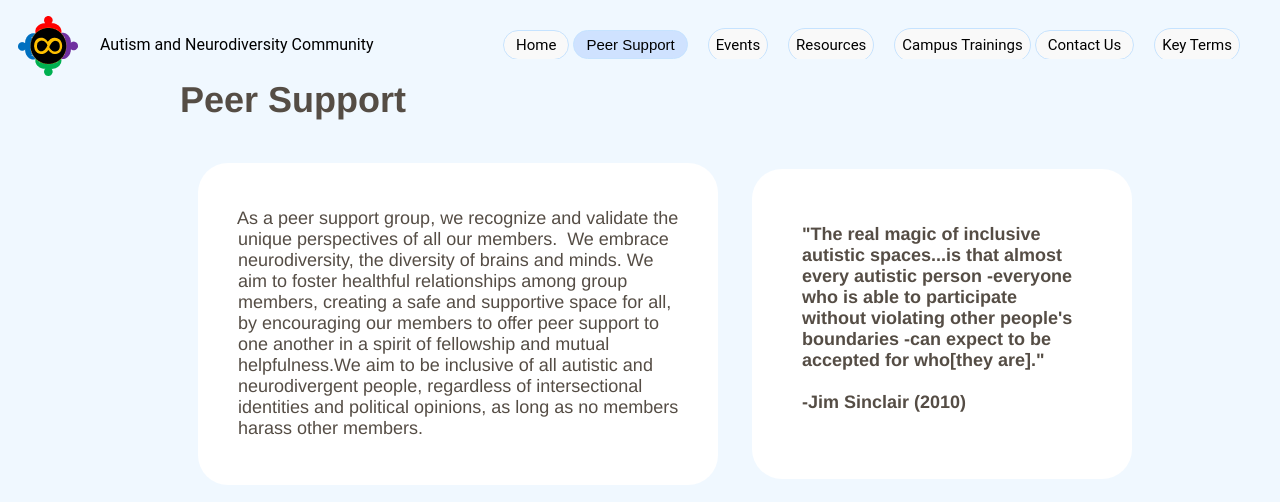
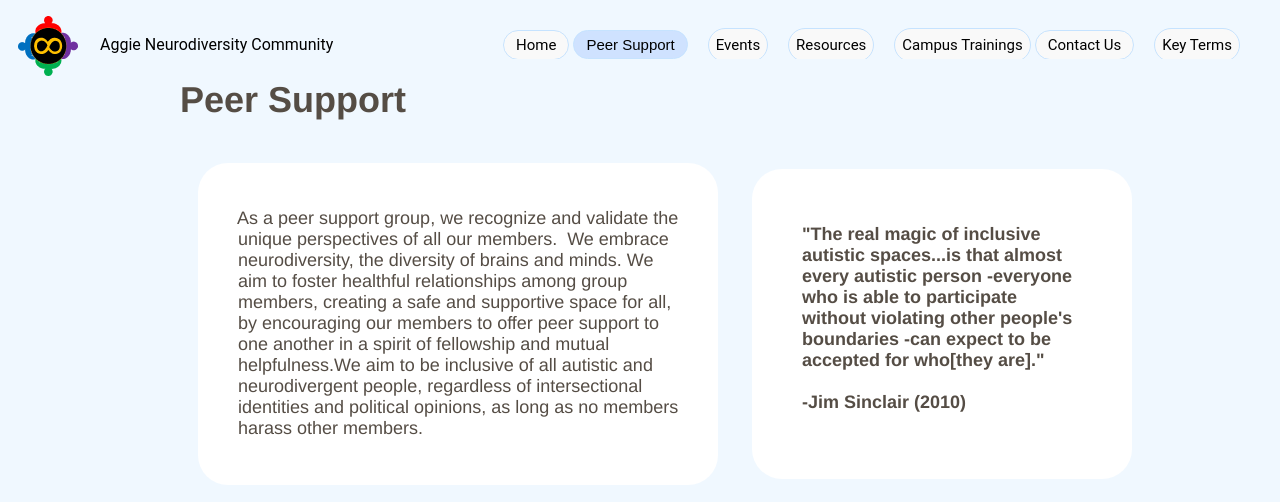
Before and after one commit to Autism-Neurodiversity-Community-UCD/ancwebsite, a Flask app: page /peersupport in a window 1280 px wide. Shown: the top 502 px of the page. Run offline with Flask 2, Linux system fonts and the light colour scheme.

Commit message:
Update ANCpeersupport.html

```diff
--- a/templates/ANCpeersupport.html
+++ b/templates/ANCpeersupport.html
@@ -9,7 +9,7 @@
 
     <div id="content">
         <img class=logo src="../static/icons/image1.png" alt="ANC logo" style="top:1rem;margin-left:0.5rem;">
-        <div class="topleft">Autism and Neurodiversity Community </div>
+        <div class="topleft">Aggie Neurodiversity Community </div>
     </div>
 
     <div class="topnav">
@@ -144,9 +144,9 @@ meetings from Zoom-bombers.
 <pre class="class_seven">
 We have several types of group meetings:
 
-       &#8226   Presentations delivered by autistic or neurotypical speakers who have
+       &#8226   Presentations delivered by neurodivergent or neurotypical speakers who have
            information of interest to group members.  This might include information about
-           autism or other divergent neurotypes, information about community supports or
+           various divergent neurotypes, information about community supports or
            resources, information about the intense interests of group members, and so on.
        &#8226   Facilitated discussions on a specific topic of importance to group members.
            For example, we have discussed coping with COVID-related stress, time
@@ -178,12 +178,12 @@ please <a style="text-decoration:none;color: #554D45;" href="/contactus"><b><ins
 
 
 <pre class="class_eight">
-As a community of autistic and neurodivergent students, we are engaged in the
+As a community of neurodivergent students, we are engaged in the
 creative production of a neurodivergent culture, one which demonstrates the unique
 talents and perspectives of each neurodivergent person.  This gives us agency
 and allows us to reach out to the larger community around us.
 
-Indeed, some of our members are offering autism + neurodiversity trainings to UC
+Indeed, some of our members are offering neurodiversity trainings to UC
 Davis campus faculty and staff.  However, participation in these trainings
 is completely optional and not in any way expected of group members: as
 neurodivergent students, we often have stressful lives, and our community aims to
@@ -200,7 +200,7 @@ energy.
 </div>
 </pre>
 <pre class="footer">
-Note that the Autism & Neurodiversity Community at UC Davis is a group run by and for neurodivergent students. We are not part of the UC Davis
+Note that the Aggie Neurodiversity Community at UC Davis is a group run by and for neurodivergent students. We are not part of the UC Davis
                administration. As such, the views expressed on this website should not be taken to reflect the positions of UC Davis.
 </pre>
 
```
